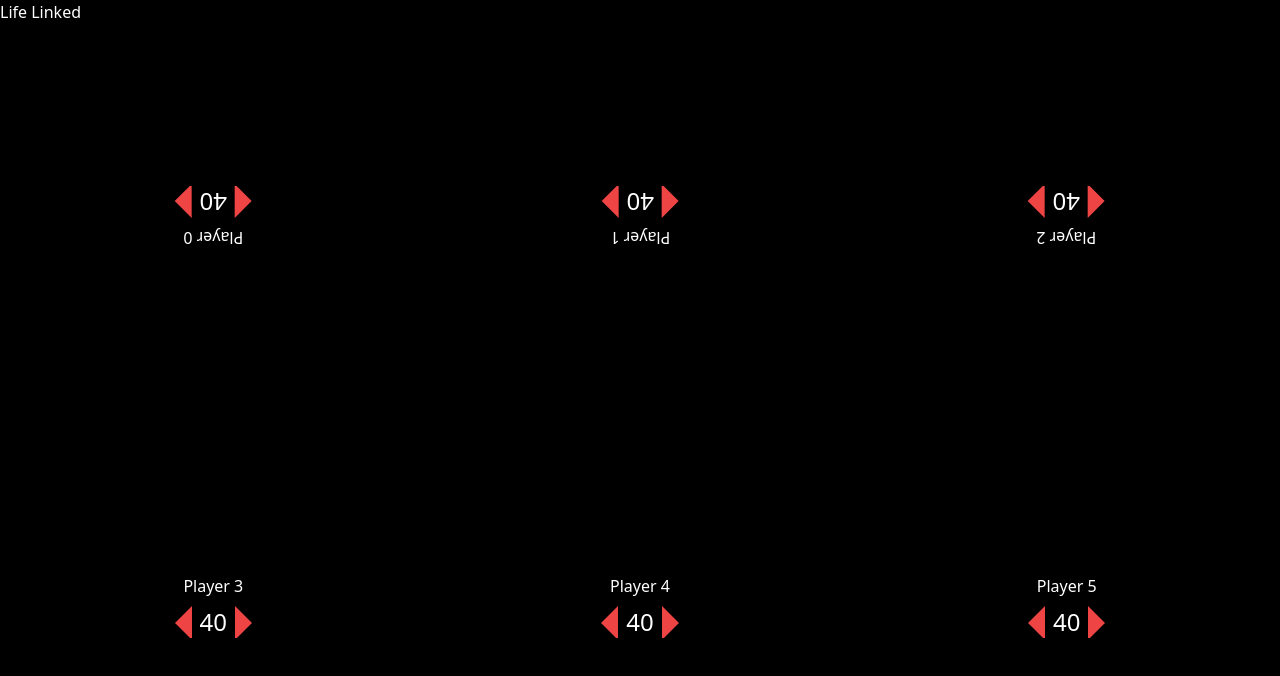
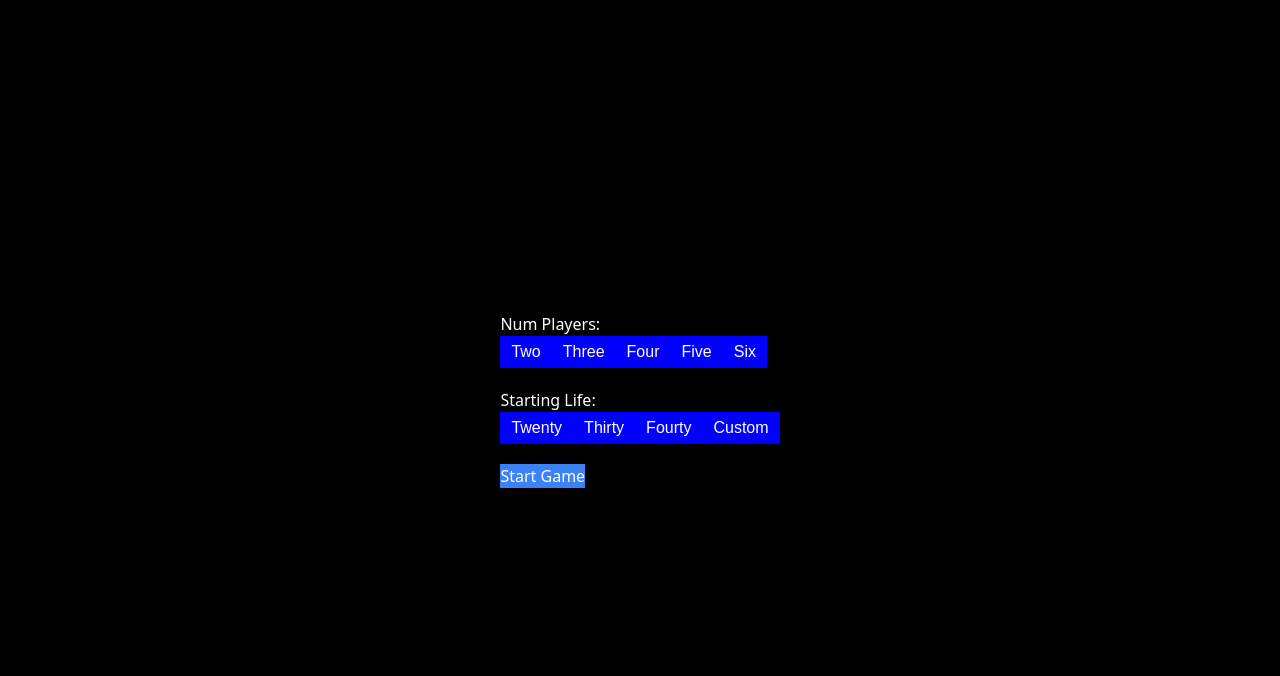
Before and after one commit to grimSkepsis/life-linked, a React (Vite) app: page / in a window 1280 px wide. Shown: the top 676 px of the page. Built offline with nearby package versions, Linux system fonts and the light colour scheme.

Commit message:
Adds first pass at classic tracker menu

```diff
--- a/src/css/main.css
+++ b/src/css/main.css
@@ -7,6 +7,30 @@ body,
 #root {
   width: 100%;
   height: 100%;
+}
+
+input[type="radio"] {
+  /* display: none; */
+  opacity: 0;
+  position: absolute;
+  pointer-events: none;
+}
+
+label {
+  display: inline-block;
+  background-color: blue;
+  padding: 4px 11px;
+  font-family: Arial;
+  font-size: 16px;
+  cursor: pointer;
+}
+
+input[type="radio"]:checked + label {
+  background-color: red;
+}
+
+input[type="radio"]:focus + label {
+  border: 2px solid green;
 }
 
 @media (orientation: portrait) {
--- a/src/ts/App.tsx
+++ b/src/ts/App.tsx
@@ -3,6 +3,7 @@ import ReactDOM from "react-dom";
 import { PlayerSessionService } from "./services/PlayerSessionService";
 import { PlayerData } from "./services/PlayerSessionUtil";
 import ClassicLifeTracker from "./ClassLifeTracker";
+import ClassicTrackerMenu from "./ClassicTrackerMenu";
 
 const App = (): ReactElement => {
   var sessionService = new PlayerSessionService();
@@ -19,11 +20,7 @@ const App = (): ReactElement => {
 
   return (
     <div className="w-full h-full bg-black">
-      <ClassicLifeTracker
-        playerData={players}
-        decrementHealthCallback={decrementHealth}
-        incrementHealthCallback={incrementHealth}
-      />
+      <ClassicTrackerMenu />
     </div>
   );
 
--- /dev/null
+++ b/src/ts/ClassicTrackerMenu.tsx
@@ -0,0 +1,57 @@
+import { ReactElement } from "react";
+
+const ClassicTrackerMenu = (): ReactElement => {
+  return (
+    <div className="w-full h-full flex justify-center items-center">
+      <div className="text-white inline-block">
+        <p>Num Players: </p>
+        <div className="flex">
+          <input type="radio" id="two" name="numPlayers" value="two" />
+          <label htmlFor="two"> Two</label>
+          <input type="radio" id="three" name="numPlayers" value="three" />
+          <label htmlFor="three"> Three</label>
+          <input type="radio" id="four" name="numPlayers" value="four" />
+          <label htmlFor="four"> Four</label>
+          <input type="radio" id="five" name="numPlayers" value="five" />
+          <label htmlFor="five"> Five</label>
+          <input type="radio" id="six" name="numPlayers" value="six" />
+          <label htmlFor="six"> Six</label>
+        </div>
+        <p className="mt-5">Starting Life: </p>
+        <div className="flex">
+          <input
+            type="radio"
+            id="twenty"
+            name="startingHealth"
+            value="twenty"
+          />
+          <label htmlFor="twenty"> Twenty</label>
+          <input
+            type="radio"
+            id="thirty"
+            name="startingHealth"
+            value="thirty"
+          />
+          <label htmlFor="thirty"> Thirty</label>
+          <input
+            type="radio"
+            id="fourty"
+            name="startingHealth"
+            value="fourty"
+          />
+          <label htmlFor="fourty"> Fourty</label>
+          <input
+            type="radio"
+            id="custom"
+            name="startingHealth"
+            value="custom"
+          />
+          <label htmlFor="custom"> Custom</label>
+        </div>
+        <button className="bg-blue-500 mt-5">Start Game</button>
+      </div>
+    </div>
+  );
+};
+
+export default ClassicTrackerMenu;
```
